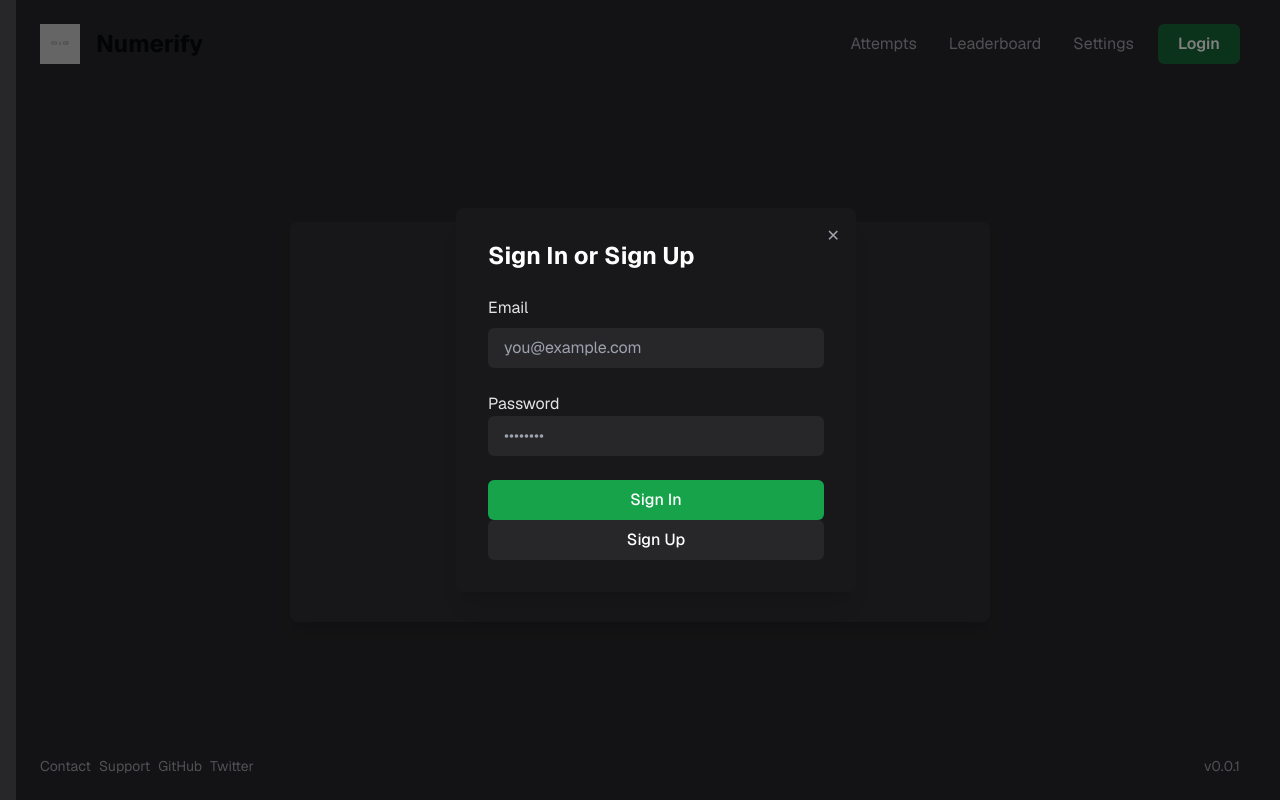
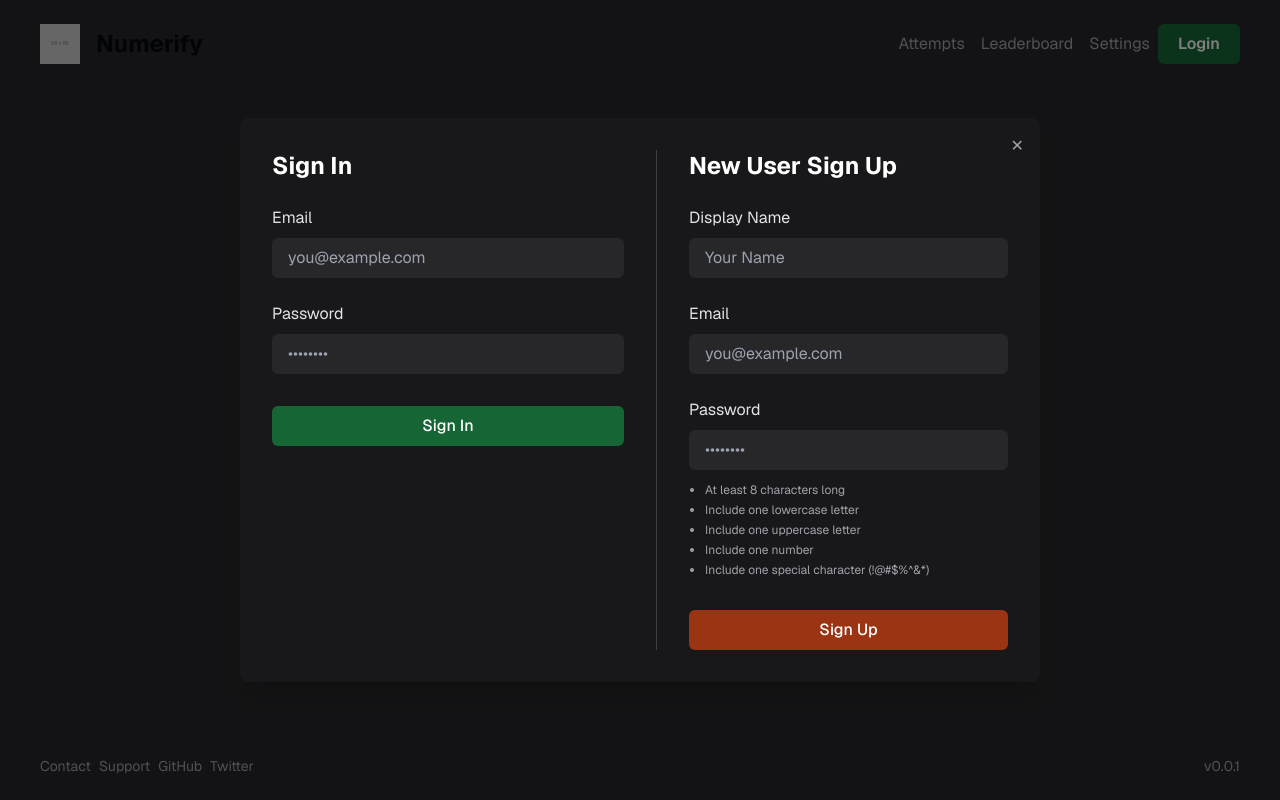
Before and after one commit to Gym-Bros-Programs/banana-math, a Next.js app: page / in a window 1280 px wide. Both pictures are taken after a click on the button "Login". Built offline with nearby package versions, Linux system fonts and the light colour scheme; no server answers.

Commit message:
still need to erase the error message

```diff
--- a/app/auth/actions.tsx
+++ b/app/auth/actions.tsx
@@ -3,6 +3,9 @@
 import { headers } from "next/headers"
 
 import { createClient } from "@/utils/supabase/server"
+
+// Track email verification status
+const verificationEmails = new Map<string, number>()
 
 export async function signIn(formData: FormData) {
   const email = formData.get("email") as string
@@ -15,7 +18,39 @@ export async function signIn(formData: FormData) {
   })
 
   if (error) {
-    return { error: "Could not authenticate user" }
+    if (error.message.includes("credentials")) {
+      return {
+        error:
+          "The email or password you entered is incorrect. Please note that passwords are case-sensitive."
+      }
+    }
+
+    if (error.message.includes("Email not confirmed")) {
+      const lastSent = verificationEmails.get(email)
+      const now = Date.now()
+
+      if (lastSent && now - lastSent < 60000) {
+        return {
+          error: "A verification email was recently sent. Please check your inbox and spam folder."
+        }
+      }
+      return {
+        error:
+          "This email address needs to be verified. Please check your inbox for the verification link."
+      }
+    }
+
+    if (error.message.includes("too many requests")) {
+      return {
+        error:
+          "For security reasons, sign in has been temporarily disabled. Please wait 5 minutes before trying again."
+      }
+    }
+
+    return {
+      error:
+        "Our authentication service is currently unavailable. Please try again in a few minutes."
+    }
   }
 
   return { success: true }
@@ -25,19 +60,94 @@ export async function signUp(formData: FormData) {
   const origin = headers().get("origin")
   const email = formData.get("email") as string
   const password = formData.get("password") as string
+  const name = formData.get("name") as string
   const supabase = createClient()
 
-  const { error } = await supabase.auth.signUp({
+  // Check if verification email was recently sent
+  const lastSent = verificationEmails.get(email)
+  const now = Date.now()
+
+  if (lastSent && now - lastSent < 60000) {
+    return {
+      error: "A verification email was recently sent. Please check your inbox and spam folder."
+    }
+  }
+
+  const { error: signUpError, data } = await supabase.auth.signUp({
     email,
     password,
     options: {
-      emailRedirectTo: `${origin}/auth/callback`
+      emailRedirectTo: `${origin}/auth/callback`,
+      data: {
+        display_name: name
+      }
     }
   })
 
-  if (error) {
-    return { error: "Could not authenticate user" }
+  if (signUpError) {
+    if (signUpError.message.includes("already registered")) {
+      return {
+        error:
+          "This email is already registered. If you haven't verified your email yet, please check your inbox for the verification link."
+      }
+    }
+
+    if (signUpError.message.includes("password")) {
+      return {
+        error:
+          "Your password must contain at least 8 characters, including uppercase, lowercase, number, and special character."
+      }
+    }
+
+    if (signUpError.message.includes("valid email")) {
+      return {
+        error: "Please enter a valid email address (e.g., name@example.com)."
+      }
+    }
+
+    if (signUpError.message.includes("rate limit")) {
+      return {
+        error: "Maximum signup attempts reached. Please try again after 15 minutes."
+      }
+    }
+
+    return {
+      error: "We're unable to create accounts right now. Please try again in a few minutes."
+    }
   }
 
-  return { success: true, message: "Check email to continue sign in process" }
+  // If user is returned but email hasn't been confirmed
+  if (data?.user?.identities?.length === 0) {
+    verificationEmails.set(email, now)
+    return {
+      error:
+        "This email is already registered but not verified. Please check your inbox for the verification link."
+    }
+  }
+
+  if (data?.user) {
+    verificationEmails.set(email, now)
+
+    const { error: profileError } = await supabase.from("profiles").upsert({
+      id: data.user.id,
+      display_name: name,
+      updated_at: new Date().toISOString()
+    })
+
+    if (profileError) {
+      return {
+        error:
+          "You have already made an account with this email."
+      }
+    }
+
+    return {
+      success: true,
+      message: "Verification email sent. Please check your inbox."
+    }
+  }
+
+  return {
+    error: "Unable to create account. Please try again."
+  }
 }
--- a/components/AuthButton.tsx
+++ b/components/AuthButton.tsx
@@ -20,8 +20,8 @@ export default function AuthButton({ session }: { session: any }) {
   if (session?.user) {
     return (
       <div className="flex items-center gap-4">
-        <span className="text-sm text-zinc-200">Hello, {session.user.email}</span>
-        <button onClick={handleSignOut} className="text-sm text-zinc-400 hover:text-zinc-200">
+        <span className="text-xl font-bold text-zinc-300">{session.user.user_metadata?.display_name || session.user.email}</span>
+        <button onClick={handleSignOut} className=" bg-red-900 rounded-md text-l px-5 py-2 text-white font-semibold">
           Logout
         </button>
       </div>
--- a/components/Navbar.tsx
+++ b/components/Navbar.tsx
@@ -21,7 +21,7 @@ export default async function Navbar({ isSupabaseConnected }: { isSupabaseConnec
         />
         <span className="text-2xl font-bold">Numerify</span>
       </div>
-      <div className="flex items-center space-x-4">
+      <div className="flex items-center">
         <Link href="/attempts" className={TEXT_CLASS}>
           Attempts
         </Link>
--- a/components/auth/login-modal.tsx
+++ b/components/auth/login-modal.tsx
@@ -1,6 +1,6 @@
 "use client"
 
-import { useState, useTransition } from "react"
+import { useEffect, useState, useTransition } from "react"
 
 import { signIn, signUp } from "@/app/auth/actions"
 import { SubmitButton } from "@/app/auth/submit-button"
@@ -15,6 +15,18 @@ const LoginModal = ({ isOpen, onClose, onSuccess }: LoginModalProps) => {
   const [error, setError] = useState<string | null>(null)
   const [isPending, startTransition] = useTransition()
 
+  // Reset error when modal opens/closes
+  useEffect(() => {
+    if (!isOpen) {
+      setError(null)
+    }
+  }, [isOpen])
+
+  const handleClose = () => {
+    setError(null)
+    onClose()
+  }
+
   const handleSignIn = async (formData: FormData) => {
     startTransition(async () => {
       const result = await signIn(formData)
@@ -27,6 +39,7 @@ const LoginModal = ({ isOpen, onClose, onSuccess }: LoginModalProps) => {
   }
 
   const handleSignUp = async (formData: FormData) => {
+    setError(null)
     startTransition(async () => {
       const result = await signUp(formData)
       if (result.error) {
@@ -43,39 +56,44 @@ const LoginModal = ({ isOpen, onClose, onSuccess }: LoginModalProps) => {
   if (!isOpen) return null
 
   return (
-    <div className="fixed inset-0 bg-black/50 flex items-center justify-center w-full">
-      <div className="absolute inset-0 w-full" onClick={onClose} />
+    <div className="fixed inset-0 bg-black/50 flex items-center justify-center">
+      <div className="absolute inset-0" onClick={onClose} />
       <div
-        className="bg-zinc-900 p-8 rounded-lg shadow-xl w-[400px] relative z-10"
+        className="bg-zinc-900 p-8 rounded-lg shadow-xl w-[800px] relative z-10"
         onClick={(e) => e.stopPropagation()}
       >
         <button
-          onClick={onClose}
+          onClick={() => handleClose()}
           className="absolute right-4 top-4 text-zinc-400 hover:text-zinc-300"
         >
           ✕
         </button>
 
+        <div className="grid grid-cols-2 gap-8">
+          {/* Sign In Form */}
           <form className="flex flex-col gap-6">
-          <h2 className="text-2xl font-bold text-white">Sign In or Sign Up</h2>
+            <h2 className="text-2xl font-bold text-white">Sign In</h2>
 
             <div className="flex flex-col gap-2">
-            <label className="text-zinc-200" htmlFor="email">
+              <label className="text-zinc-200" htmlFor="signin-email">
                 Email
               </label>
               <input
+                id="signin-email"
                 className="w-full rounded-md px-4 py-2 bg-zinc-800 text-white border-0 focus:ring-1 focus:ring-green-500 outline-none"
                 name="email"
+                type="email"
                 placeholder="you@example.com"
                 required
               />
             </div>
 
-          <div className="flex flex-col">
-            <label className="text-zinc-200" htmlFor="password">
+            <div className="flex flex-col gap-2">
+              <label className="text-zinc-200" htmlFor="signin-password">
                 Password
               </label>
               <input
+                id="signin-password"
                 className="w-full rounded-md px-4 py-2 bg-zinc-800 text-white border-0 focus:ring-1 focus:ring-green-500 outline-none"
                 type="password"
                 name="password"
@@ -84,25 +102,79 @@ const LoginModal = ({ isOpen, onClose, onSuccess }: LoginModalProps) => {
               />
             </div>
 
-          {error && (
-            <div className="bg-red-500/10 border border-red-500 text-red-200 px-4 py-3 rounded">
-              {error}
-            </div>
-          )}
-
-          <div className="flex flex-col">
+            <div className="flex flex-col mt-2">
               <SubmitButton
                 formAction={handleSignIn}
-              className="w-full bg-green-600 hover:bg-green-500 rounded-md h-10 text-white font-medium transition-colors"
+                className="w-full bg-green-800 hover:bg-green-700 rounded-md h-10 text-white font-medium transition-colors"
                 pendingText="Signing In..."
                 disabled={isPending}
               >
                 Sign In
               </SubmitButton>
+            </div>
+          </form>
 
+          {/* Sign Up Form */}
+          <form className="flex flex-col gap-6 border-l border-zinc-700 pl-8">
+            <h2 className="text-2xl font-bold text-white">New User Sign Up</h2>
+
+            <div className="flex flex-col gap-2">
+              <label className="text-zinc-200" htmlFor="signup-name">
+                Display Name
+              </label>
+              <input
+                id="signup-name"
+                className="w-full rounded-md px-4 py-2 bg-zinc-800 text-white border-0 focus:ring-1 focus:ring-green-500 outline-none"
+                name="name"
+                type="text"
+                placeholder="Your Name"
+                required
+                minLength={2}
+                maxLength={50}
+              />
+            </div>
+
+            <div className="flex flex-col gap-2">
+              <label className="text-zinc-200" htmlFor="signup-email">
+                Email
+              </label>
+              <input
+                id="signup-email"
+                className="w-full rounded-md px-4 py-2 bg-zinc-800 text-white border-0 focus:ring-1 focus:ring-green-500 outline-none"
+                name="email"
+                type="email"
+                placeholder="you@example.com"
+                required
+              />
+            </div>
+
+            <div className="flex flex-col gap-2">
+              <label className="text-zinc-200" htmlFor="signup-password">
+                Password
+              </label>
+              <input
+                id="signup-password"
+                className="w-full rounded-md px-4 py-2 bg-zinc-800 text-white border-0 focus:ring-1 focus:ring-green-500 outline-none"
+                type="password"
+                name="password"
+                placeholder="••••••••"
+                required
+                pattern="^(?=.*[a-z])(?=.*[A-Z])(?=.*\d)(?=.*[!@#$%^&*])[A-Za-z\d!@#$%^&*]{8,}$"
+                title="Password must be at least 8 characters and include uppercase, lowercase, number, and special character"
+              />
+              <ul className="text-xs text-zinc-400 mt-1 list-disc pl-4 space-y-1">
+                <li>At least 8 characters long</li>
+                <li>Include one lowercase letter</li>
+                <li>Include one uppercase letter</li>
+                <li>Include one number</li>
+                <li>Include one special character (!@#$%^&*)</li>
+              </ul>
+            </div>
+
+            <div className="flex flex-col mt-2">
               <SubmitButton
                 formAction={handleSignUp}
-              className="w-full bg-zinc-800 hover:bg-zinc-700 rounded-md h-10 text-white font-medium transition-colors"
+                className="w-full bg-orange-800 hover:bg-orange-700 rounded-md h-10 text-white font-medium transition-colors"
                 pendingText="Signing Up..."
                 disabled={isPending}
               >
@@ -111,6 +183,13 @@ const LoginModal = ({ isOpen, onClose, onSuccess }: LoginModalProps) => {
             </div>
           </form>
         </div>
+
+        {error && (
+          <div className="mt-6 bg-red-500/10 border border-red-500 text-red-200 px-4 py-3 rounded">
+            {error}
+          </div>
+        )}
+      </div>
     </div>
   )
 }
```
Lines whose indentation alone changed are shown as unchanged.
